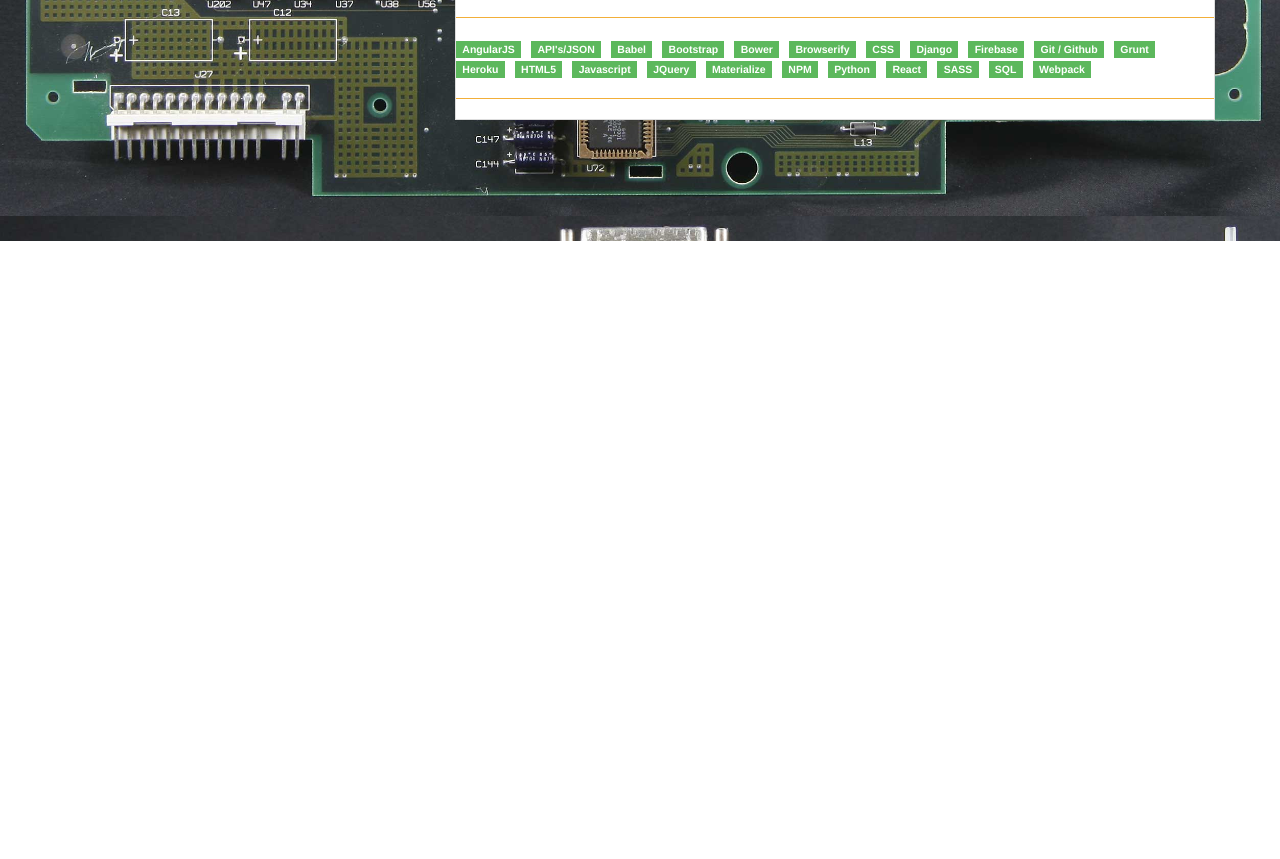
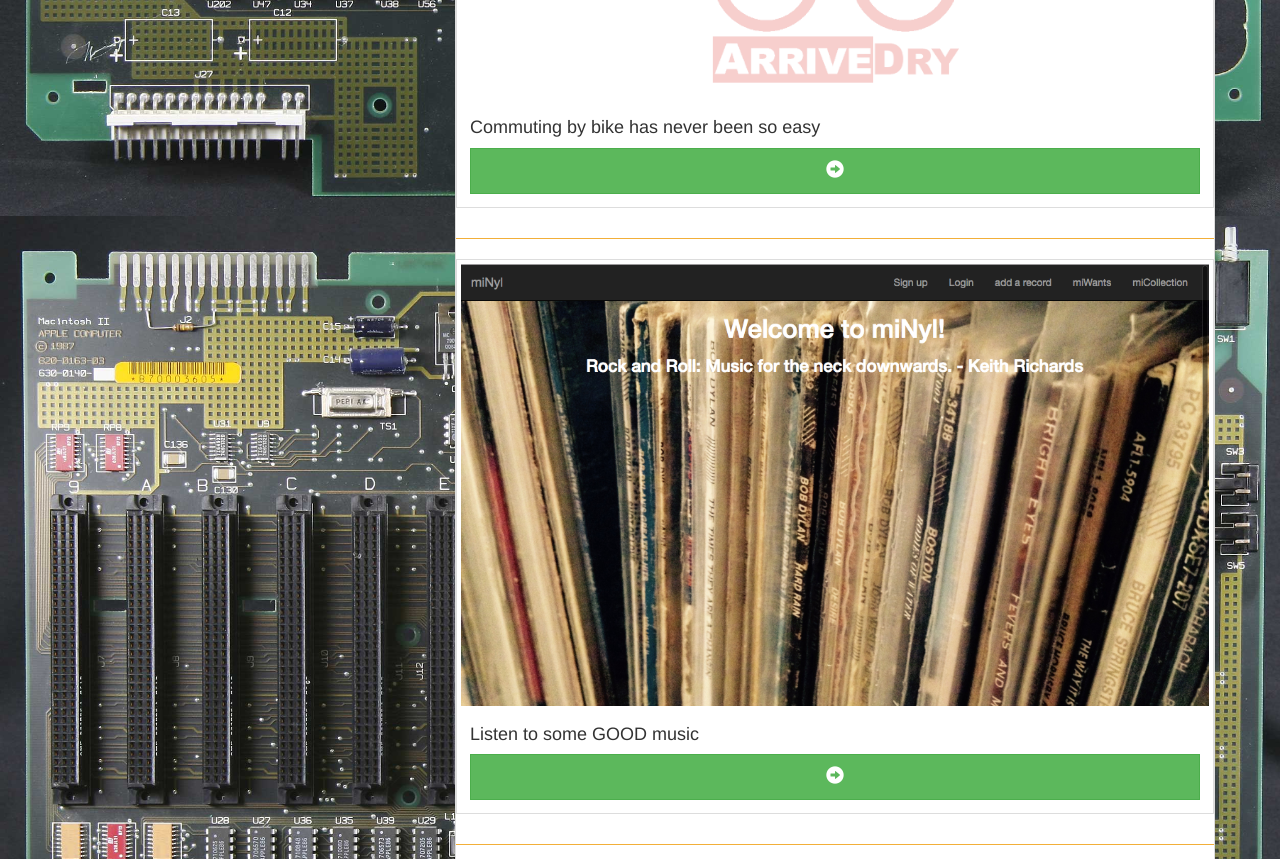
Before and after one commit to wocaldwell/react-personal-website, a React app: page / in a window 1280 px wide. Shown: the part 806-1665 px from the top of the page. Before the commit the page ends 1047 px from the top, so only its background shows below. Built offline with nearby package versions, Linux system fonts and the light colour scheme.

Commit message:
added minyl to projects. changed sizing on project cards.

```diff
--- a/package.json
+++ b/package.json
@@ -2,7 +2,7 @@
   "name": "resume-site",
   "version": "0.1.0",
   "private": true,
-  "homepage": "http://174.138.53.55/",
+  "homepage": "http://www.williamocaldwell.com",
   "dependencies": {
     "prop-types": "^15.5.10",
     "react": "^15.5.4",
--- a/src/components/Projects.js
+++ b/src/components/Projects.js
@@ -19,7 +19,7 @@
         )
       });
       return (
-        <Col sm={12} lg={4} key={index} className="modal-container">
+        <Col sm={12} key={index} className="modal-container">
             <Thumbnail className="center-block" src={project.screenshot} alt={project.name}>
                 <h4>{project.tag}</h4>
                 <Trigger>
--- a/src/resume.json
+++ b/src/resume.json
@@ -112,12 +112,21 @@
   "publications": [
     {
       "name": "ArriveDry",
-      "description": "A weather / planning web app for bicycle commuters that queries a weather API to provide short-term weather forecasting based on location. Additional API calls are made to Google Maps for the user's route distance and duration. All results are compiled and based on the outcome a Firebase DB returns weather and route specific recommendations to the user. Designed with AngularJS, Bootstrap and SASS.",
-      "url": "",
+      "description": "A planning SPA for bicycle commuters that queries a weather API to provide short-term forecasting based on location. AngularJS routing takes users to the views. API calls are also made to Google Maps for the user's route distance and duration. All results are compiled and based on the outcome a Firebase DB returns - user specific weather and route recommendations. Bootstrap styling augmented with Sass for a custom look.",
+      "url": "http://www.williamocaldwell.com/arrivedry/",
       "repo": "https://github.com/wocaldwell/frontend-capstone",
       "technologies": ["AngularJS", "Bootstrap", "Firebase", "Heroku", "Javascript", "JQuery", "SASS"],
       "screenshot": "./images/arrivedry-screen-shot.jpg",
       "tag": "Commuting by bike has never been so easy"
+    },
+      {
+      "name": "miNyl",
+      "description": "A full-stack application that manages a user's vinyl record collection. The AngularJS client passes all CRUD calls to a Django Restful API. Outside API calls are made to gather album details and the data is manipulated by the client and sent to the DB. Song searches return Album details with the track position highlighted.",
+      "url": "http://www.williamocaldwell.com/minylclient/",
+      "repo": "https://github.com/wocaldwell/minyl-frontend",
+      "technologies": ["AngularJS", "Bootstrap", "Django REST Framework", "Javascript", "JQuery", "Python"],
+      "screenshot": "./images/minyl-screen-shot.jpg",
+      "tag": "Listen to some GOOD music"
     },
     {
       "name": "Github Battle",
```
Also changed, not shown: build/asset-manifest.json, build/images/head-shot.jpg (deleted), build/images/melissa-mallon-screen-shot.jpg (deleted), build/images/minyl-screen-shot.jpg (added), build/images/will-body.png (deleted), build/index.html, build/service-worker.js, public/images/head-shot.jpg (deleted), public/images/melissa-mallon-screen-shot.jpg (deleted), public/images/minyl-screen-shot.jpg (added), public/images/will-body.png (deleted), 4 other files.
